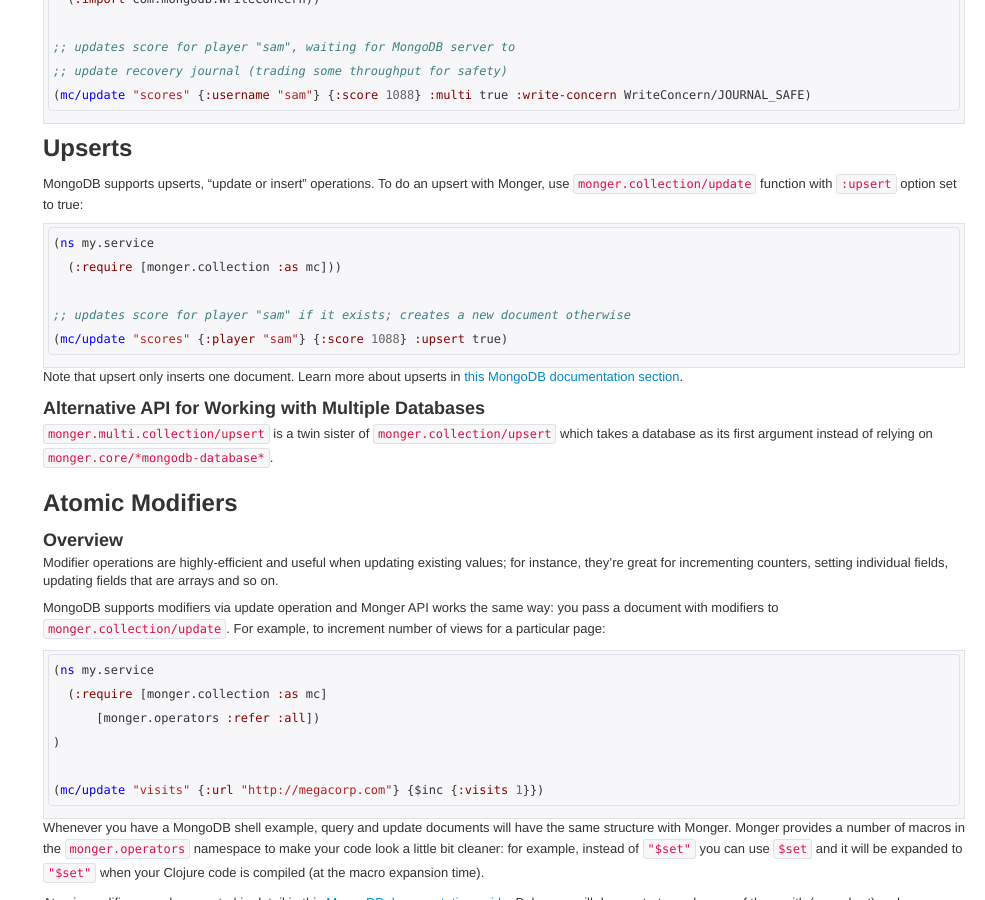
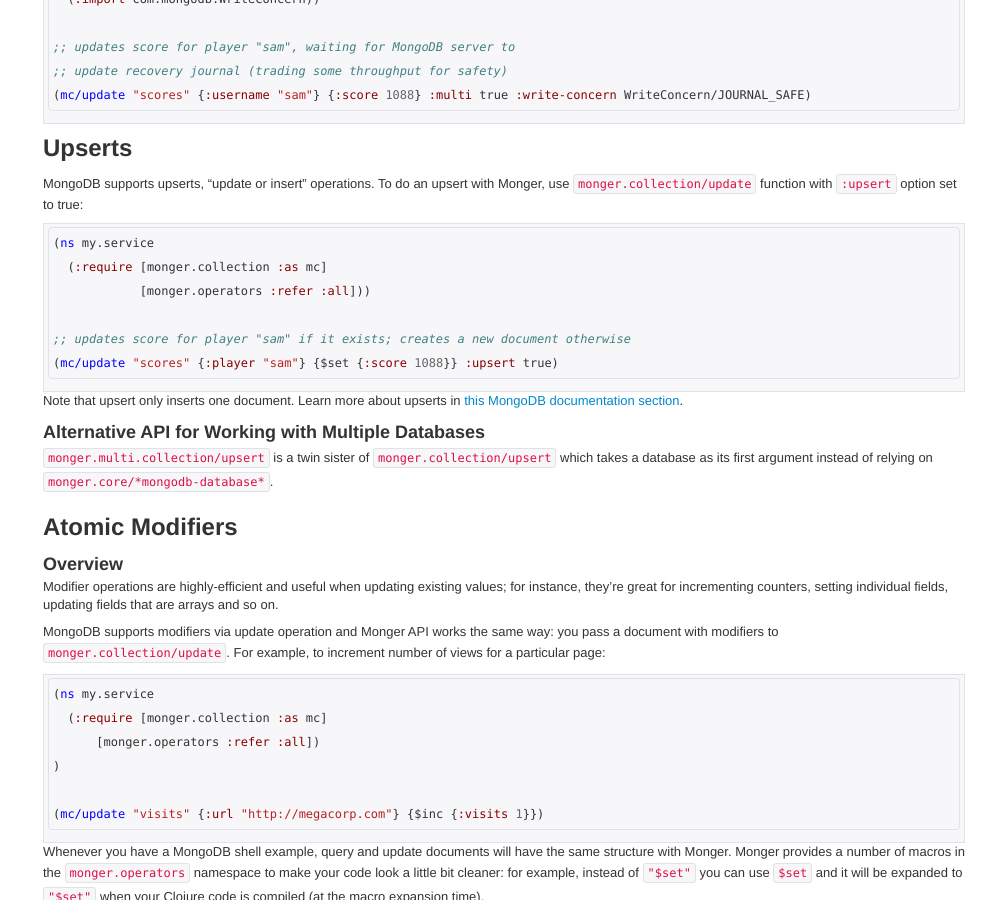
Before and after one commit to clojurewerkz/monger.docs, a Jekyll site: the page built from articles/updating.md, in a window 1280 px wide and 900 px high, scrolled down 1531 px. Shown: the whole window, without its empty margins (295-1280 px from the left). Built offline with Jekyll 4.4.1, drawn with Linux system fonts in a browser that asks for light colours; some web fonts are replaced; comment, search, counter and statistics services are not loaded.

Commit message:
Fix upsert docs

````diff
--- a/articles/updating.md
+++ b/articles/updating.md
@@ -107,10 +107,11 @@ MongoDB supports upserts, "update or insert" operations. To do an upsert with Mo
 
 ``` clojure
 (ns my.service
-  (:require [monger.collection :as mc]))
+  (:require [monger.collection :as mc]
+            [monger.operators :refer :all]))
 
 ;; updates score for player "sam" if it exists; creates a new document otherwise
-(mc/update "scores" {:player "sam"} {:score 1088} :upsert true)
+(mc/update "scores" {:player "sam"} {$set {:score 1088}} :upsert true)
 ```
 
 Note that upsert only inserts one document. Learn more about upserts
````
